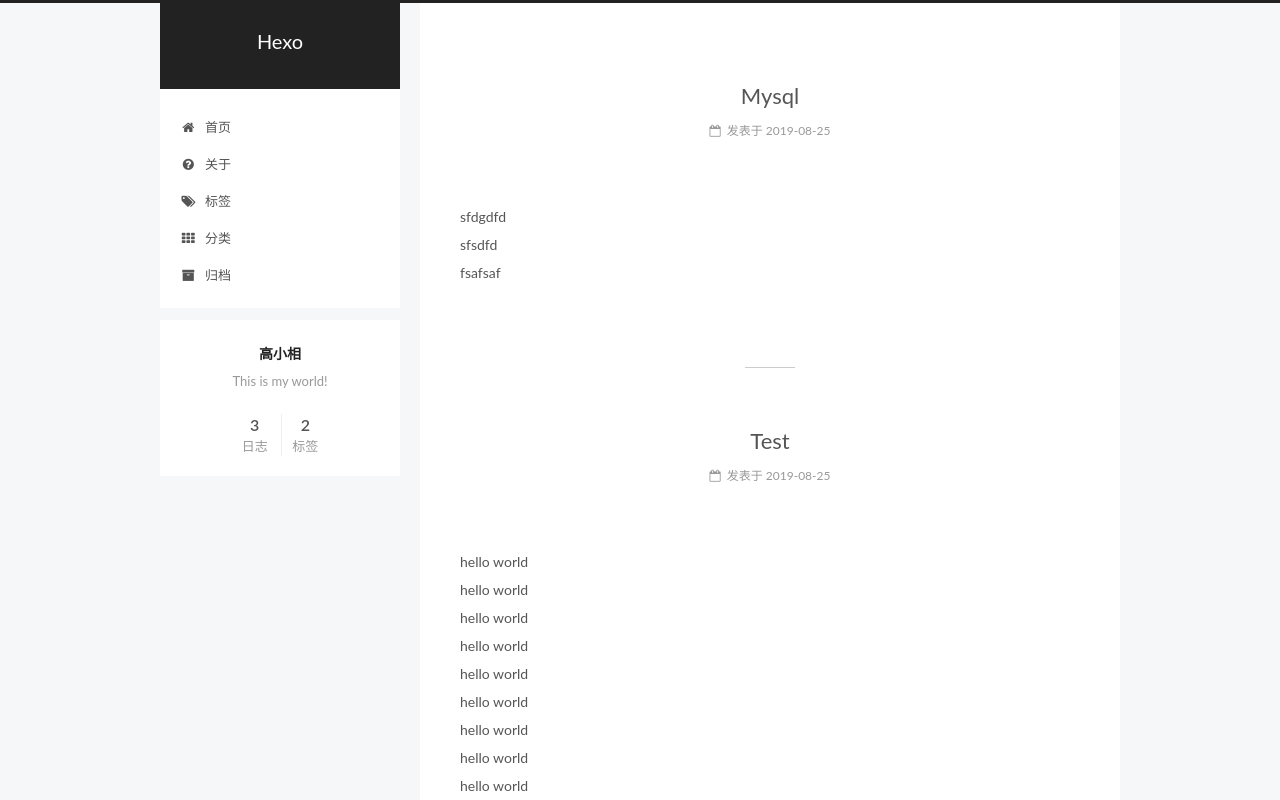
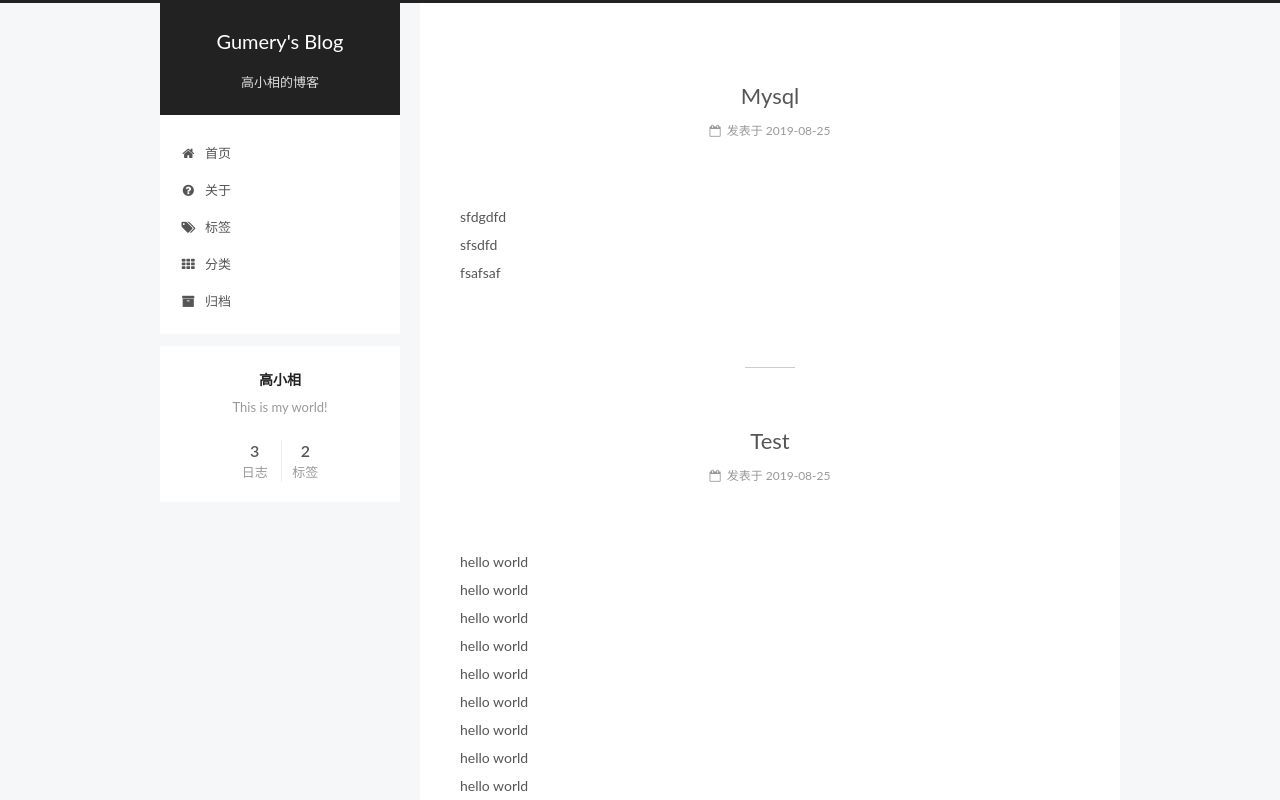
Before and after one commit to gumery/blog, a plain HTML site: page index.html in a window 1280 px wide. Shown: the top 800 px of the page. Drawn offline with Linux system fonts and the light colour scheme.

Commit message:
Site updated: 2019-08-25 11:37:53

```diff
--- a/index.html
+++ b/index.html
@@ -80,14 +80,15 @@
 
 
 <meta name="description" content="This is my world!">
+<meta name="keywords" content="it 技术">
 <meta property="og:type" content="website">
-<meta property="og:title" content="Hexo">
+<meta property="og:title" content="Gumery&#39;s Blog">
 <meta property="og:url" content="http://yoursite.com/index.html">
-<meta property="og:site_name" content="Hexo">
+<meta property="og:site_name" content="Gumery&#39;s Blog">
 <meta property="og:description" content="This is my world!">
 <meta property="og:locale" content="zh-Hans">
 <meta name="twitter:card" content="summary">
-<meta name="twitter:title" content="Hexo">
+<meta name="twitter:title" content="Gumery&#39;s Blog">
 <meta name="twitter:description" content="This is my world!">
 
 
@@ -124,7 +125,7 @@
 
 
 
-  <title>Hexo</title>
+  <title>Gumery's Blog</title>
 
 
 
@@ -155,12 +156,12 @@
     <div class="custom-logo-site-title">
       <a href="/" class="brand" rel="start">
         <span class="logo-line-before"><i></i></span>
-        <span class="site-title">Hexo</span>
+        <span class="site-title">Gumery's Blog</span>
         <span class="logo-line-after"><i></i></span>
       </a>
     </div>
 
-        <p class="site-subtitle"></p>
+        <p class="site-subtitle">高小相的博客</p>
 
   </div>
 
@@ -271,7 +272,7 @@
     </span>
 
     <span hidden itemprop="publisher" itemscope itemtype="http://schema.org/Organization">
-      <meta itemprop="name" content="Hexo">
+      <meta itemprop="name" content="Gumery's Blog">
     </span>
 
 
@@ -391,7 +392,7 @@
     </span>
 
     <span hidden itemprop="publisher" itemscope itemtype="http://schema.org/Organization">
-      <meta itemprop="name" content="Hexo">
+      <meta itemprop="name" content="Gumery's Blog">
     </span>
 
 
@@ -511,7 +512,7 @@
     </span>
 
     <span hidden itemprop="publisher" itemscope itemtype="http://schema.org/Organization">
-      <meta itemprop="name" content="Hexo">
+      <meta itemprop="name" content="Gumery's Blog">
     </span>
 
 
```
Also changed, not shown: 2019/08/25/Mysql/index.html (+5 -5 lines), 2019/08/25/Test/index.html (+5 -5 lines), 2019/08/25/hello-world/index.html (+6 -5 lines), about/index.html (+7 -6 lines), archives/2019/08/index.html (+7 -6 lines), archives/2019/index.html (+7 -6 lines), archives/index.html (+7 -6 lines), tags/mysqlk/index.html (+7 -6 lines), tags/test/index.html (+7 -6 lines).
